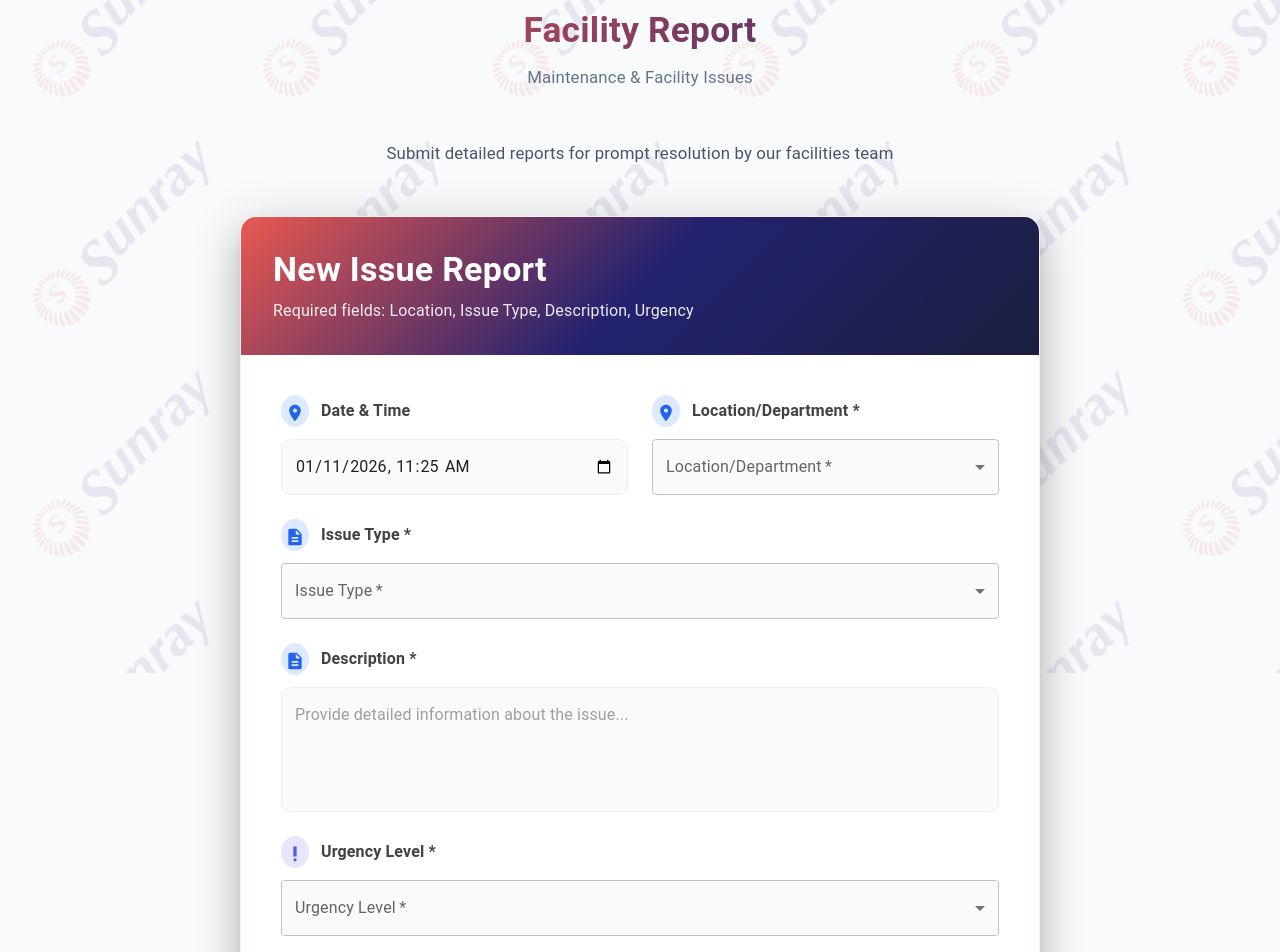
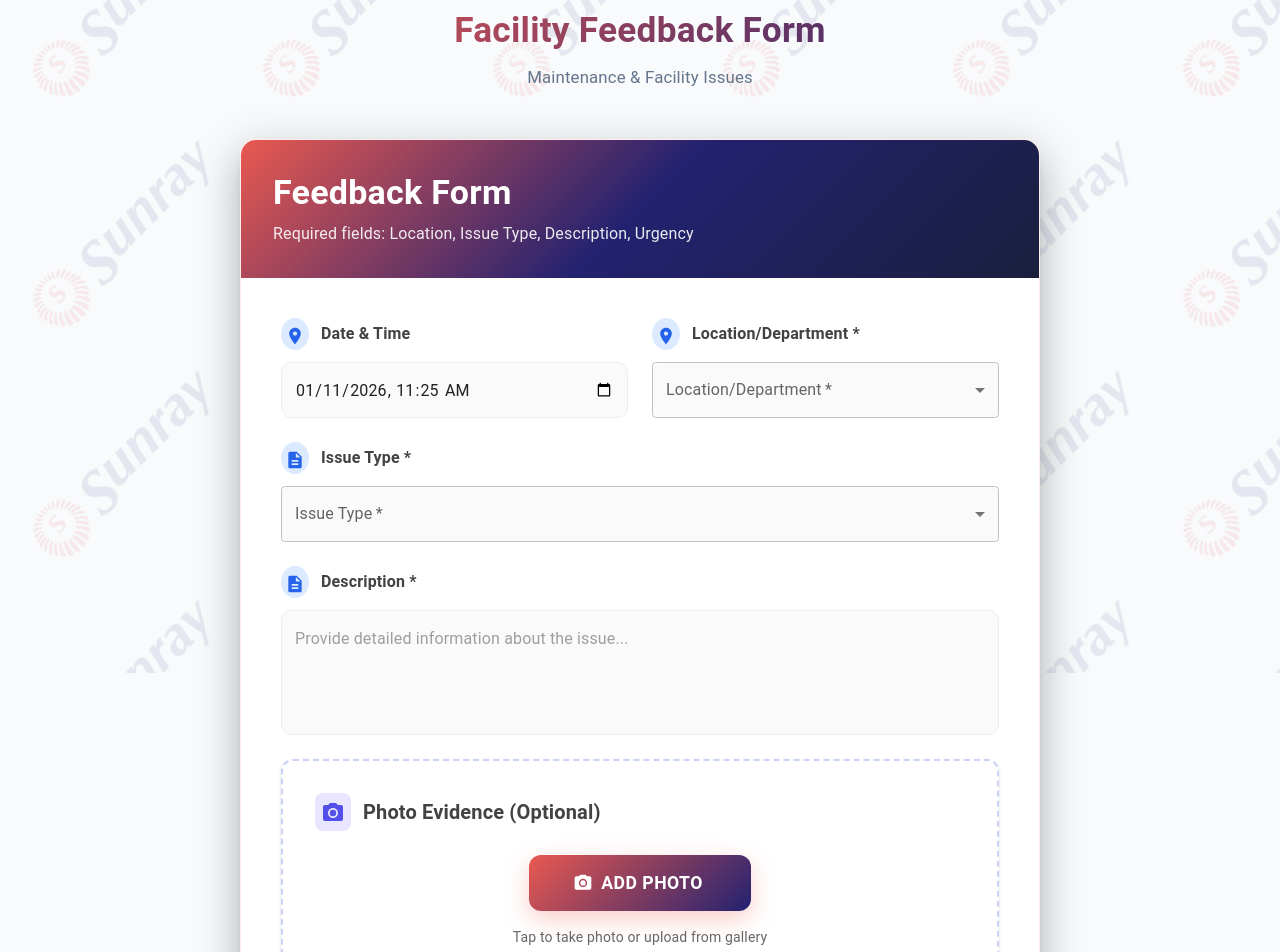
Before and after one commit to selvarasan08/wevalueyou, a React (Create React App) app: page / in a window 1280 px wide. Shown: the part 127-1079 px from the top of the page. Built offline with nearby package versions, Linux system fonts and the light colour scheme.

Commit message:
Updated Changes

```diff
--- a/src/App.js
+++ b/src/App.js
@@ -13,7 +13,6 @@
   IconButton,
   Box,
   Paper,
-  Chip,
 } from '@mui/material';
 import {
   Dialog,
@@ -30,7 +29,6 @@
   Warning,
   LocationOn,
   Description,
-  PriorityHigh,
   ContactPhone,
   Email,
   Person,
@@ -90,12 +88,6 @@
     'Other',
   ];
 
-  const urgencyLevels = [
-    { value: 'Low', color: '#74e950' },
-    { value: 'Medium', color: '#d2e950' },
-    { value: 'High', color: '#1a0b6d' },
-    { value: 'Emergency', color: '#ec0606' },
-  ];
 
   const handleInputChange = (e) => {
     const { name, value } = e.target;
@@ -319,7 +311,6 @@
         location_department: formData.locationDepartment === 'Others' ? formData.otherLocation : formData.locationDepartment,
         issue_type: formData.issueType === 'Other' ? formData.otherIssue : formData.issueType,
         description: formData.description,
-        urgency: formData.urgency,
         contact_name: formData.contactName || 'N/A',
         contact_email: formData.contactEmail || 'N/A',
         contact_phone: formData.contactPhone || 'N/A',
@@ -364,7 +355,6 @@
             issueType: '',
             otherIssue: '',
             description: '',
-            urgency: '',
             contactName: '',
             contactEmail: '',
             contactPhone: '',
@@ -396,21 +386,7 @@
     }
   };
 
-  const getUrgencyChip = (urgency) => {
-    const level = urgencyLevels.find(l => l.value === urgency);
-    return level ? (
-      <Chip
-        label={urgency}
-        size="small"
-        sx={{
-          backgroundColor: level.color + '20',
-          color: level.color,
-          fontWeight: 600,
-          height: 32
-        }}
-      />
-    ) : null;
-  };
+
 
   // Check if camera is available
   const hasCamera = () => {
@@ -471,10 +447,6 @@
         )}
       </Box>
 
-
-
-
-
       <Box sx={{ maxWidth: '800px', mx: 'auto', position: 'relative', zIndex: 10 }}>
         {/* Header - unchanged */}
         <Box sx={{ textAlign: 'center', mb: 6 }}>
@@ -512,7 +484,7 @@
                 fontSize: { xs: '1.6rem', md: '2.2rem' }
               }}
             >
-              Facility Report
+              Facility Feedback Form
             </Typography>
             <Typography
               variant="body1"
@@ -528,18 +500,6 @@
               Maintenance & Facility Issues
             </Typography>
           </Box>
-          <Typography
-            variant="body1"
-            sx={{
-              color: '#475569',
-              maxWidth: 520,
-              mx: 'auto',
-              lineHeight: 1.7,
-              fontSize: '1.05rem'
-            }}
-          >
-            Submit detailed reports for prompt resolution by our facilities team
-          </Typography>
         </Box>
 
         {/* Main Card */}
@@ -563,7 +523,7 @@
             overflow: 'hidden'
           }}>
             <Typography variant="h4" sx={{ color: 'white', fontWeight: 700, mb: 1 }}>
-              New Issue Report
+              Feedback Form
             </Typography>
             <Typography variant="body1" sx={{ color: 'rgba(255,255,255,0.9)' }}>
               Required fields: Location, Issue Type, Description, Urgency
@@ -735,42 +695,7 @@
                 />
               </Box>
 
-              {/* Urgency - Required */}
-              <Box>
-                <Box sx={{ display: 'flex', alignItems: 'center', gap: 1.5, mb: 1.5 }}>
-                  <Box sx={{ bgcolor: '#e8e5ff', p: 0.5, borderRadius: '50%' }}>
-                    <PriorityHigh sx={{ fontSize: 20, color: '#505de9' }} />
-                  </Box>
-                  <Typography variant="subtitle1" sx={{ fontWeight: 600, color: 'grey.800' }}>
-                    Urgency Level *
-                  </Typography>
-                </Box>
-                <FormControl fullWidth required sx={{ bgcolor: 'grey.50', borderRadius: 2.5 }}>
-                  <InputLabel>Urgency Level</InputLabel>
-                  <Select
-                    name="urgency"
-                    value={formData.urgency}
-                    onChange={handleInputChange}
-                    label="Urgency Level"
-                  >
-                    {urgencyLevels.map((level) => (
-                      <MenuItem key={level.value} value={level.value} sx={{ py: 1.5 }}>
-                        <Box sx={{ display: 'flex', alignItems: 'center', gap: 2 }}>
-                          <Box sx={{ color: level.color, fontSize: '1.2em' }}>
-                            {level.icon}
-                          </Box>
-                          <Typography sx={{ fontWeight: 500 }}>{level.value}</Typography>
-                        </Box>
-                      </MenuItem>
-                    ))}
-                  </Select>
-                </FormControl>
-                {formData.urgency && (
-                  <Box sx={{ mt: 1.5 }}>
-                    {getUrgencyChip(formData.urgency)}
-                  </Box>
-                )}
-              </Box>
+
 
               {/* Image Upload Section */}
               <Paper sx={{
@@ -1050,7 +975,7 @@
                 }}
                 startIcon={loading ? <CircularProgress size={24} sx={{ color: 'white' }} /> : <Send sx={{ color: 'white' }} />}
               >
-                {loading ? 'Processing Report...' : 'Submit Facility Report'}
+                {loading ? 'Processing Report...' : 'Submit '}
               </Button>
 
               {/* Success Dialog - unchanged */}
@@ -1070,11 +995,11 @@
                   }}
                 >
                   <CheckCircle color="success" fontSize="large" />
-                  Report Submitted Successfully
+                  Feedback Submitted Successfully
                 </DialogTitle>
                 <DialogContent>
                   <Typography sx={{ mt: 1, color: 'grey.700', lineHeight: 1.6 }}>
-                    Thank you for submitting the facility report.
+                    Thank you for submitting the facility feedback.
                     <br /><br />
                     Our <strong>Sunray Facilities Team</strong> has received your request and
                     will take action as soon as possible.
```
